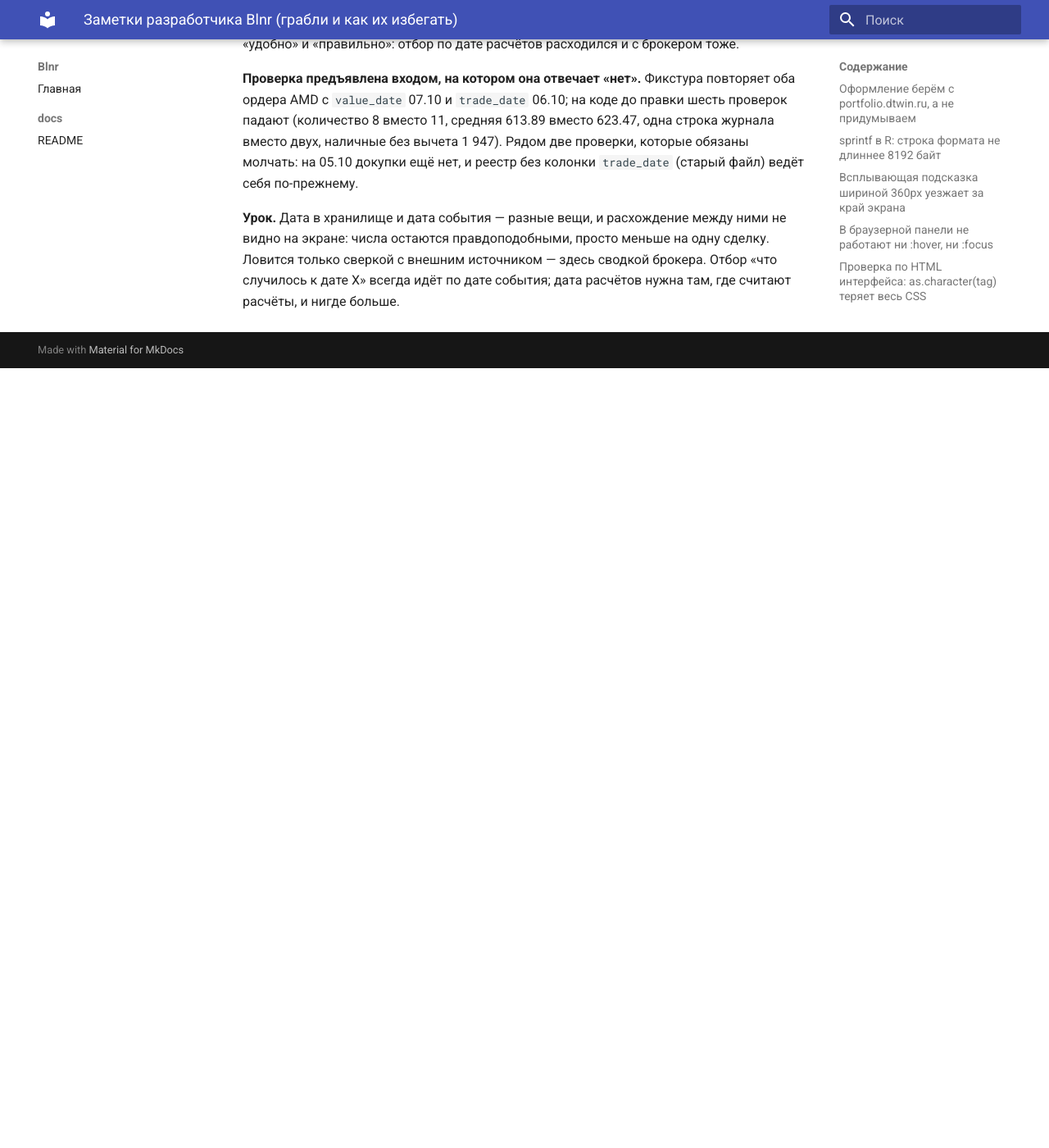
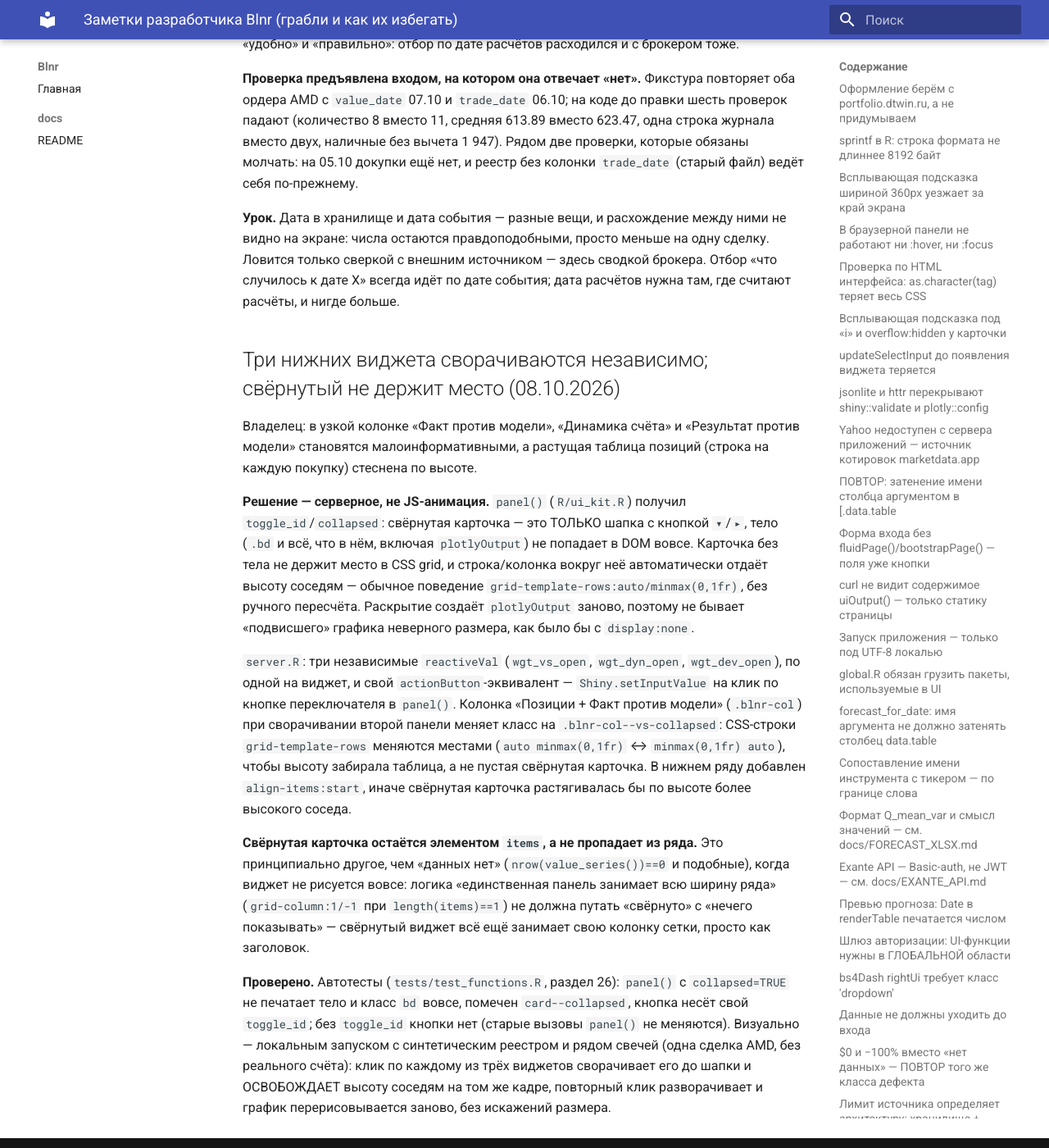
Before and after one commit to sgum/Blnr, an MkDocs documentation site: the page built from docs/dev.md, in a window 1280 px wide and 1400 px high, scrolled down 36644 px. Shown: the whole window at 82% size. Built offline with MkDocs 1.6.1 and Material for MkDocs 9.7.7, drawn with Linux system fonts in a browser that asks for light colours; before the commit the page ends 37093 px from its top, so only the background shows below that.

Commit message:
feat(ui): независимое сворачивание трёх нижних виджетов
Факт против модели / Динамика счёта / Результат против модели становятся
малоинформативными в узкой колонке, а растущей таблице позиций не хватало
высоты. panel() получил toggle_id/collapsed: свёрнутая карточка — только
шапка, тело (включая plotlyOutput) не попадает в DOM вовсе, и CSS grid
автоматически отдаёт освободившуюся высоту соседям.

Заодно подтянут в global.R пропущенный source("R/lots.R")/source("R/signals.R")
(уже был в каноне St-Digital-Twin/311.blnr, в зеркале отставал).

Co-Authored-By: Claude Sonnet 5 <noreply@anthropic.com>

```diff
--- a/docs/dev.md
+++ b/docs/dev.md
@@ -1499,3 +1499,44 @@ AMD 11 шт., средняя 623.47, стоимость 7 173 $, наличны
 сделку. Ловится только сверкой с внешним источником — здесь сводкой брокера.
 Отбор «что случилось к дате X» всегда идёт по дате события; дата расчётов
 нужна там, где считают расчёты, и нигде больше.
+
+## Три нижних виджета сворачиваются независимо; свёрнутый не держит место (08.10.2026)
+
+Владелец: в узкой колонке «Факт против модели», «Динамика счёта» и
+«Результат против модели» становятся малоинформативными, а растущая таблица
+позиций (строка на каждую покупку) стеснена по высоте.
+
+**Решение — серверное, не JS-анимация.** `panel()` (`R/ui_kit.R`) получил
+`toggle_id`/`collapsed`: свёрнутая карточка — это ТОЛЬКО шапка с кнопкой
+`▾`/`▸`, тело (`.bd` и всё, что в нём, включая `plotlyOutput`) не попадает в
+DOM вовсе. Карточка без тела не держит место в CSS grid, и строка/колонка
+вокруг неё автоматически отдаёт высоту соседям — обычное поведение
+`grid-template-rows:auto/minmax(0,1fr)`, без ручного пересчёта. Раскрытие
+создаёт `plotlyOutput` заново, поэтому не бывает «подвисшего» графика
+неверного размера, как было бы с `display:none`.
+
+`server.R`: три независимые `reactiveVal` (`wgt_vs_open`, `wgt_dyn_open`,
+`wgt_dev_open`), по одной на виджет, и свой `actionButton`-эквивалент —
+`Shiny.setInputValue` на клик по кнопке переключателя в `panel()`. Колонка
+«Позиции + Факт против модели» (`.blnr-col`) при сворачивании второй панели
+меняет класс на `.blnr-col--vs-collapsed`: CSS-строки `grid-template-rows`
+меняются местами (`auto minmax(0,1fr)` ↔ `minmax(0,1fr) auto`), чтобы высоту
+забирала таблица, а не пустая свёрнутая карточка. В нижнем ряду добавлен
+`align-items:start`, иначе свёрнутая карточка растягивалась бы по высоте более
+высокого соседа.
+
+**Свёрнутая карточка остаётся элементом `items`, а не пропадает из ряда.**
+Это принципиально другое, чем «данных нет» (`nrow(value_series())==0` и
+подобные), когда виджет не рисуется вовсе: логика «единственная панель
+занимает всю ширину ряда» (`grid-column:1/-1` при `length(items)==1`) не
+должна путать «свёрнуто» с «нечего показывать» — свёрнутый виджет всё ещё
+занимает свою колонку сетки, просто как заголовок.
+
+**Проверено.** Автотесты (`tests/test_functions.R`, раздел 26): `panel()`
+с `collapsed=TRUE` не печатает тело и класс `bd` вовсе, помечен
+`card--collapsed`, кнопка несёт свой `toggle_id`; без `toggle_id` кнопки нет
+(старые вызовы `panel()` не меняются). Визуально — локальным запуском с
+синтетическим реестром и рядом свечей (одна сделка AMD, без реального счёта):
+клик по каждому из трёх виджетов сворачивает его до шапки и ОСВОБОЖДАЕТ
+высоту соседям на том же кадре, повторный клик разворачивает и график
+перерисовывается заново, без искажений размера.
```
Also changed, not shown: 5 other files.
